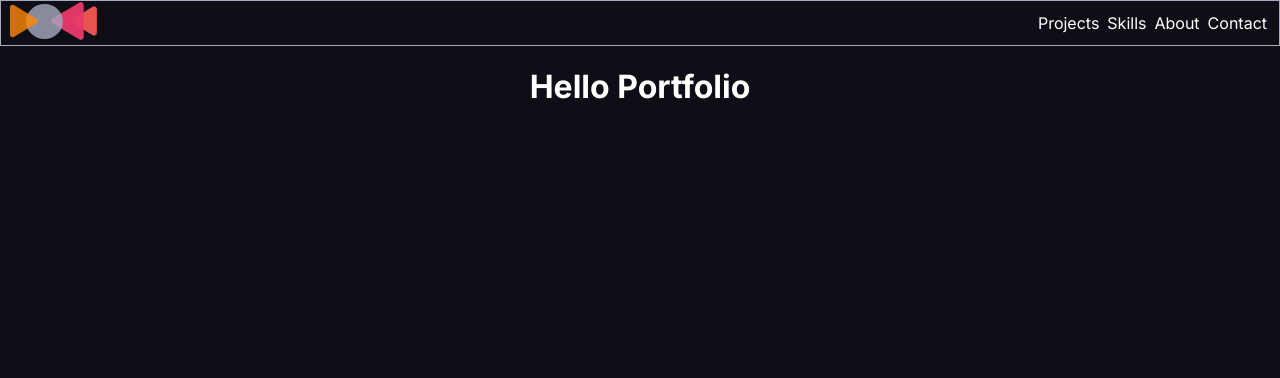
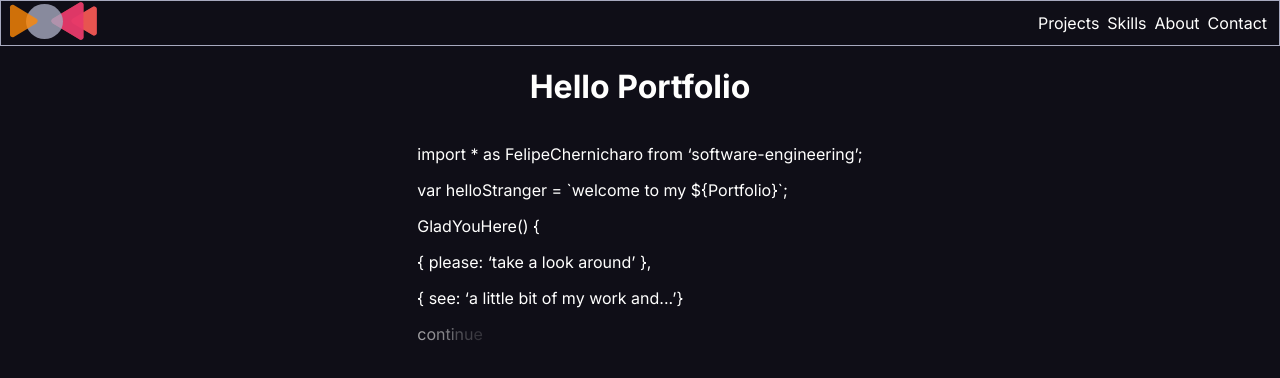
Before and after one commit to mrChernicharo/next-portfolio, a Next.js app: page / in a window 1280 px wide. Shown: the top 378 px of the page. Built offline with nearby package versions, Linux system fonts and the light colour scheme.

Commit message:
anima CodeIntro com framer-motion

```diff
--- a/src/components/CodeIntro.tsx
+++ b/src/components/CodeIntro.tsx
@@ -1,19 +1,68 @@
-import React from "react";
+import React, { useEffect, useState } from "react";
+import { motion } from "framer-motion";
 
 interface Props {}
 
 const introText = [
-  "import * as FelipeChernicharo from ‘software-engineering’",
-  "var helloStranger = ‘welcome to my ${Portfolio}",
-  "GladYouHere() {",
-  "{ please: ‘take a look around’ }",
-  "{ see: ‘a little bit of my work’}",
-  "continue true;",
-  "}",
+  "import * as FelipeChernicharo from ‘software-engineering’;#",
+  "var helloStranger = `welcome to my ${Portfolio}`;#",
+  "GladYouHere() {#",
+  "_{ please: ‘take a look around’ },#",
+  "_{ see: ‘a little bit of my work and...’}#",
+  "_continue true;#",
+  "}#",
 ];
 
+let i = 1;
+const divVars = {
+  hidden: { opacity: 0 },
+  done: {
+    opacity: 1,
+    transition: {
+      // duration: 2,
+      // when: "beforeChildren",
+      // staggerChildren: 0.8,
+    },
+  },
+};
+
+const pVars = (delay) => {
+  return {
+    hidden: { opacity: 0 },
+    done: {
+      opacity: 1,
+      transition: {
+        when: "beforeChildren",
+        staggerChildren: 0.02,
+        delay: delay * 1,
+      },
+    },
+  };
+};
+
+const spanVars = {
+  hidden: { opacity: 0 },
+  done: { opacity: 1 },
+};
+
 const CodeIntro = () => {
-  return <div></div>;
+  return (
+    <motion.div initial="hidden" animate="done" variants={divVars}>
+      {introText.map((line, i) => (
+        <motion.p variants={pVars(i)} key={line + Math.random()}>
+          {line
+            .replace("#", "")
+            .replace("_", " ")
+            .split("")
+            .map((l, i) => (
+              <motion.span variants={spanVars} key={l + Math.random()}>
+                {l}
+              </motion.span>
+            ))}
+        </motion.p>
+      ))}
+    </motion.div>
+  );
 };
 
 export default CodeIntro;
--- a/src/pages/index.tsx
+++ b/src/pages/index.tsx
@@ -2,6 +2,7 @@ import { Head } from "next/document";
 import { motion } from "framer-motion";
 import Header from "../components/Header";
 import styles from "../styles/pages/Home.module.css";
+import CodeIntro from "../components/CodeIntro";
 
 export default function Home() {
   return (
@@ -14,8 +15,9 @@ export default function Home() {
           Hello Portfolio
         </motion.h1>
 
-        <main></main>
-        {/* <CodeIntro /> */}
+        <main>
+          <CodeIntro />
+        </main>
         {/* </> */}
       </div>
     </>
```
